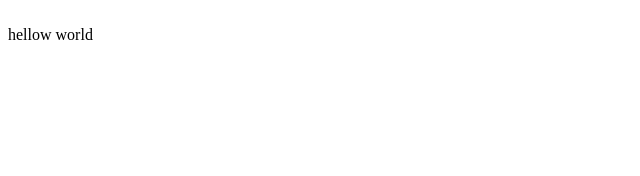
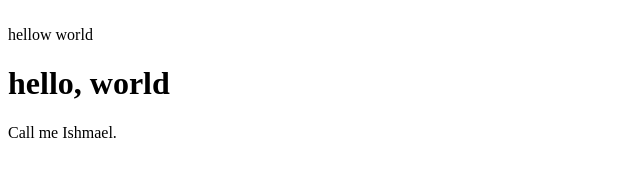
Before and after one commit to shapavi/repo, a plain HTML site: page index.html in a window 1280 px wide. Shown: the whole page, without its empty margins (0-640 px from the left). Drawn offline with Linux system fonts and the light colour scheme.

Commit message:
added more to index.html

```diff
--- a/index.html
+++ b/index.html
@@ -1,2 +1,12 @@
 <br>hellow world</br>
 <!-- a comment -->
+<!DOCTYPE html>
+ <html>
+    <head>
+       <title></title>
+    </head>
+    <body>
+       <h1>hello, world</h1>
+       <p>Call me Ishmael.</p>
+    </body>
+</html>
```
